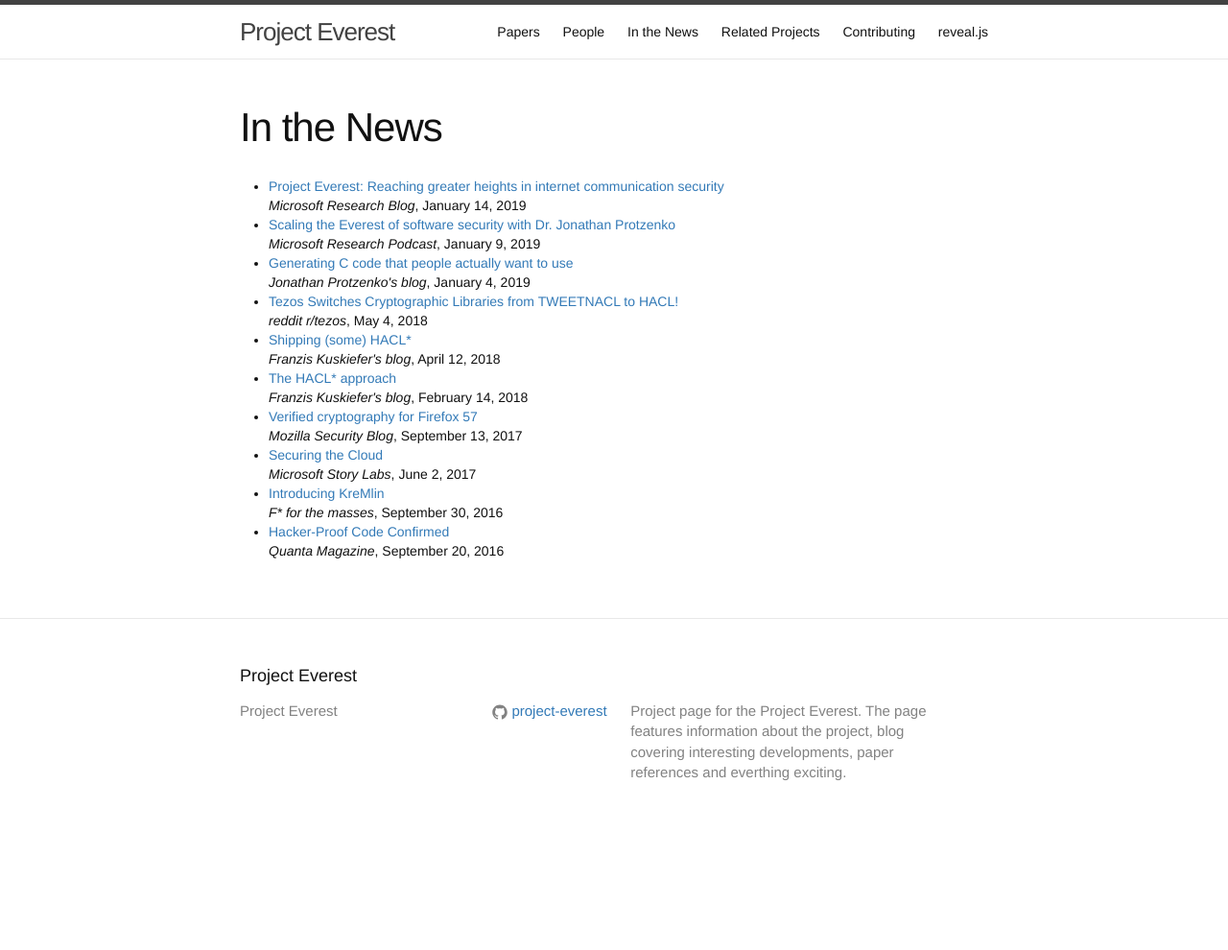
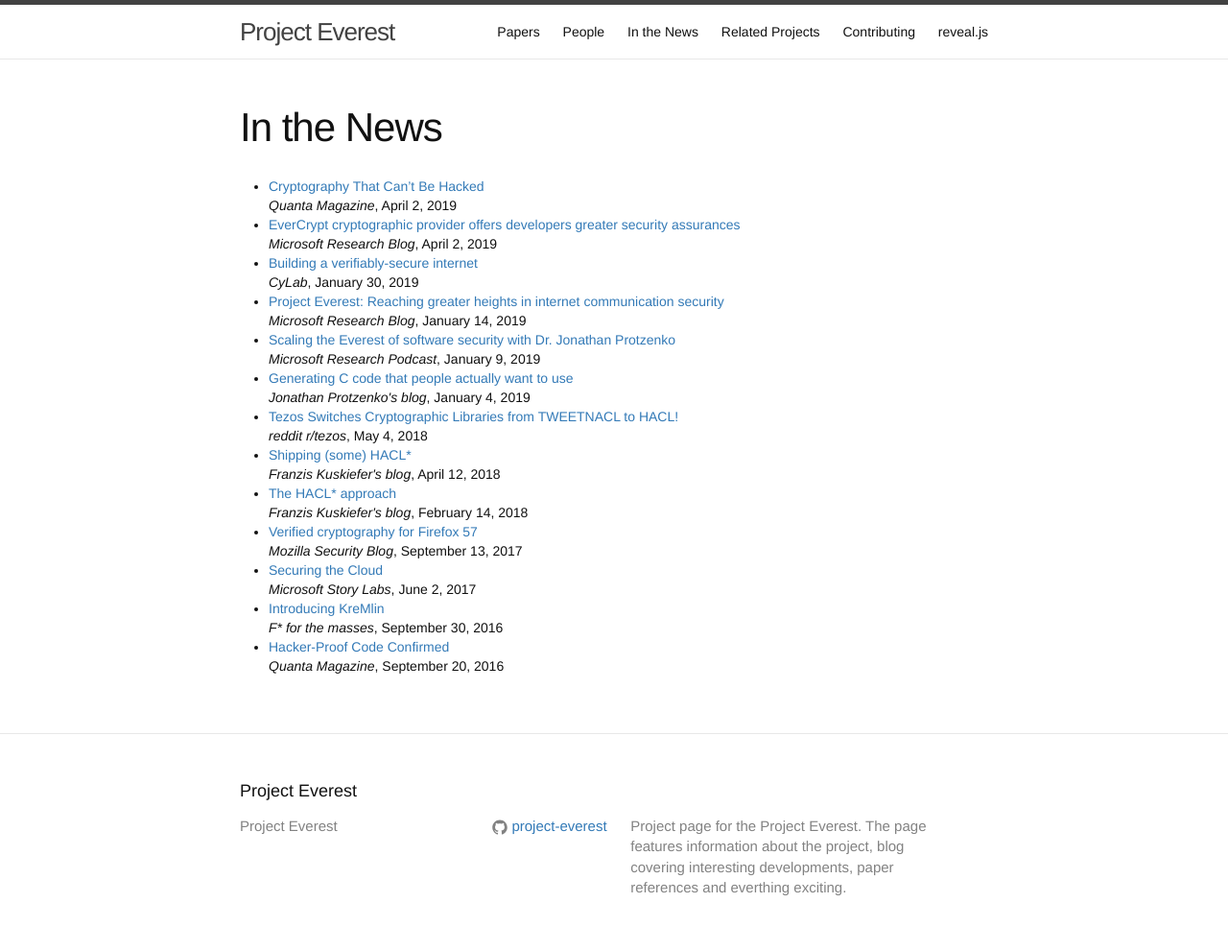
Before and after one commit to project-everest/project-everest.github.io, a Jekyll site: the page built from publicity.md, in a window 1280 px wide. Shown: the whole page at 96% size. Built offline with Jekyll 4.4.1, drawn with Linux system fonts in a browser that asks for light colours; before the commit the page ends 900 px from its top, so only the background shows below that.

Commit message:
Add recent articles on EverCrypt

```diff
--- a/_data/publicity.json
+++ b/_data/publicity.json
@@ -1,4 +1,25 @@
 [
+  {
+    "title" : "Cryptography That Can’t Be Hacked",
+    "url" : "https://www.quantamagazine.org/how-the-evercrypt-library-creates-hacker-proof-cryptography-20190402/",
+    "venue" : "Quanta Magazine",
+    "description": "An overview of our EverCrypt release",
+    "date" : "April 2, 2019"
+  },
+  {
+    "title" : "EverCrypt cryptographic provider offers developers greater security assurances",
+    "url" : "https://www.microsoft.com/en-us/research/blog/evercrypt-cryptographic-provider-offers-developers-greater-security-assurances/",
+    "venue" : "Microsoft Research Blog",
+    "description": "An overview of EverCrypt, our high-performance, industrial-grade, verified cryptographic provider",
+    "date" : "April 2, 2019"
+  },
+  {
+    "title" : "Building a verifiably-secure internet",
+    "url" : "https://www.cylab.cmu.edu/news/2019/01/30-verifiably-secure-internet.html",
+    "venue" : "CyLab",
+    "description": "Recent advances in Vale",
+    "date" : "January 30, 2019"
+  },
   {
     "title" : "Project Everest: Reaching greater heights in internet communication security",
     "url" : "https://www.microsoft.com/en-us/research/blog/project-everest-reaching-greater-heights-in-internet-communication-security/",
```
